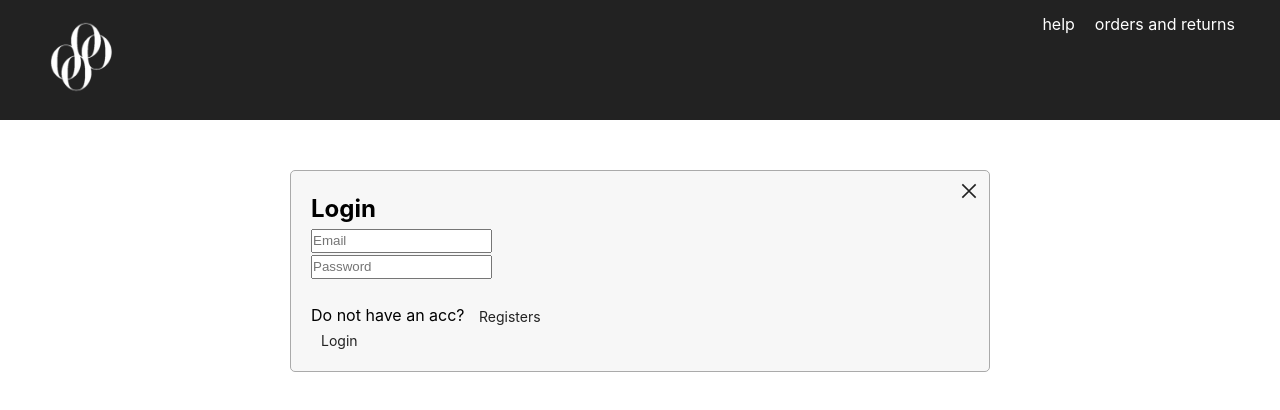
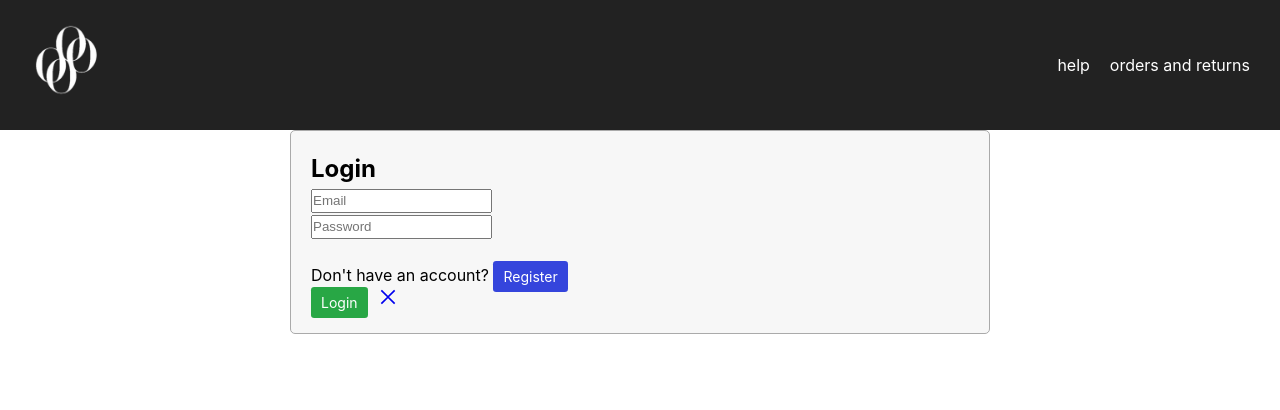
Before and after one commit to cheryl7114/instruments-shop-page, a React (Create React App) app in the folder client/: page /Login in a window 1280 px wide. Shown: the top 410 px of the page. Built offline with nearby package versions, Linux system fonts and the light colour scheme.

Commit message:
small changes

```diff
--- a/client/src/components/EditProduct.js
+++ b/client/src/components/EditProduct.js
@@ -68,7 +68,9 @@ export default class EditProduct extends Component {
                 category: this.state.category,
                 stock: this.state.stock,
                 price: this.state.price,
-                images: this.state.images
+                images: this.state.images.length > 0
+                    ? this.state.images
+                    : ["https://st4.depositphotos.com/14953852/24787/v/450/depositphotos_247872612-stock-illustration-no-image-available-icon-vector.jpg"] // ✅ Default image if empty
             }
 
             axios.put(`${SERVER_HOST}/products/${this.props.match.params.id}`, productObject, {headers:{"authorization":localStorage.token}})
@@ -230,15 +232,16 @@ export default class EditProduct extends Component {
                     </div>
 
                     {/* image preview */}
-                    {this.state.images.length > 0 && (
                     <div style={{ display: "flex", flexWrap: "wrap", gap: "10px", marginTop: "10px" }}>
-                            {this.state.images.map((url, index) => (
+                        {(this.state.images.length > 0 ? this.state.images : ["https://st4.depositphotos.com/14953852/24787/v/450/depositphotos_247872612-stock-illustration-no-image-available-icon-vector.jpg"])
+                            .map((url, index) => (
                                 <div key={index} style={{ position: "relative" }}>
                                     <img
                                         src={url}
                                         alt={`Product Preview ${index + 1}`}
                                         style={{ width: "150px", height: "auto" }}
                                     />
+                                    {this.state.images.length > 0 && ( // only show delete button if there are images
                                         <button
                                             type="button"
                                             style={{ position: "absolute", top: 0, right: 0, background: "red", color: "white" }}
@@ -250,10 +253,12 @@ export default class EditProduct extends Component {
                                         >
                                             X
                                         </button>
+                                    )}
                                 </div>
-                            ))}
+                            ))
+                        }
                     </div>
-                    )}
+
 
 
                     <LinkInClass value="Update" className="green-button" onClick={this.handleSubmit}/>
--- a/client/src/components/Login.js
+++ b/client/src/components/Login.js
@@ -83,14 +83,14 @@ export default class Login extends Component
                 /><br/><br/>
 
                 <div>
-                    <p>Do not have an acc? <Link className="blue-button" to={"/Register"}>Registers</Link></p>
+                    <p>Don't have an account? <Link className="blue-button" to={"/Register"}>Register</Link></p>
                 </div>
 
                 <LinkInClass value="Login" className="green-button" onClick={this.handleSubmit}/>
                 <Link className="close-button" to={"/DisplayAllCars"}>
                     <svg id="close" viewBox="0 0 18 24" width="20" height="20">
                         <title>close</title>
-                        <path d="m17 4-8 8 8 8M1 4l8 8-8 8" fill="none" stroke="currentColor" stroke-miterlimit="10" strokeWidth="2"></path>
+                        <path d="m17 4-8 8 8 8M1 4l8 8-8 8" fill="none" stroke="currentColor" strokeMiterlimit="10" strokeWidth="2"></path>
                     </svg>
                 </Link>
             </form>
--- a/client/src/css/App.css
+++ b/client/src/css/App.css
@@ -16,9 +16,7 @@
 }
 
 .form-container {
-  position: relative;
   border: thin solid #aaaaaa;
-  margin: 50px;
   padding: 20px;
   margin-left: auto;
   margin-right: auto;
@@ -34,12 +32,12 @@
 .green-button,
 .red-button,
 .blue-button {
-  padding:10px;
+  padding: 7px 10px;
   font-size: 0.875rem;
   line-height: normal;
   border-radius: 0.2rem;
-  background-color: none;
-  color: #222;
+  color: #fff;
+  background-color: #28a745;
   margin-right: 10px;
   position: relative;
   top: 1px;
@@ -47,56 +45,55 @@
   cursor: pointer;
 }
 
-/* .green-button {
+.green-button {
   background-color: #28a745;
-} */
+}
 
 .red-button {
   background-color: #dc3545;
-  color: #fff;
 }
 
-/* .blue-button {
+.blue-button {
   background-color: #3545dc;
-} */
+}
 
 .green-button:hover,
 .red-button:hover,
 .blue-button:hover {
   text-decoration: none;
-  color: #aaa;
+  color: #fff;
 }
 
-/* .green-button:hover {
+.green-button:hover {
   background-color: #107020;
-} */
+}
 
 .red-button:hover {
   background-color: #a01020;
 }
 
-/* .blue-button:hover {
+.blue-button:hover {
   background-color: #1020a0;
-} */
-
-.close-button {
-    position: absolute;
-    top: 10px;
-    right: 10px;
-    cursor: pointer;
-    text-decoration: none;
-    color: #222;
-}
-
-.close-button svg {
-    width: 20px;
-    height: 20px;
-    transition: transform 0.2s ease-in-out;
 }
 
 /* end of link buttons */
 input [type=button] {
   color: pink;
+}
+
+.product-grid {
+  display: grid;
+  grid-template-columns: repeat(auto-fill, minmax(200px, 1fr));
+  gap: 20px;
+  padding: 20px;
+}
+
+.product-card {
+  background: #fff;
+  border-radius: 10px;
+  padding: 15px;
+  text-align: center;
+  box-shadow: 0px 4px 8px rgba(0, 0, 0, 0.1);
 }
 
 /* table of cars */
@@ -138,13 +135,15 @@ input [type=button] {
 .navbar {
   display: flex;
   justify-content: space-between;
+  align-items: center;
   background-color: #222;
-  padding: 12px 45px;
-  color: #fff;
+  padding: 15px 30px;
+  color: white;
 }
 
 .logo {
-
+  font-size: 1.5rem;
+  font-weight: bold;
 }
 
 .nav-links {
@@ -158,13 +157,13 @@ input [type=button] {
 }
 
 .nav-links a {
-  color: #fff;
+  color: white;
   text-decoration: none;
   font-size: 1rem;
 }
 
 .nav-links a:hover {
-  color: #aaa;
+  color: #f4a261;
 }
 
 .cart-icon {
@@ -182,37 +181,6 @@ input [type=button] {
     flex-direction: column;
     gap: 10px;
   }
-}/*# sourceMappingURL=App.css.map */
-
-/*product grid*/
-.product-grid {
-  display: grid;
-  grid-template-columns: repeat(auto-fill, minmax(200px, 1fr));
-  gap: 20px;
-  padding: 20px;
 }
 
-.product-card {
-  background: #fff;
-  border-radius: 10px;
-  padding: 15px;
-  text-align: center;
-  box-shadow: 0px 4px 8px rgba(0, 0, 0, 0.1);
-}
-
-.product-image {
-  width: 100%;
-  height: 150px;
-  object-fit: cover;
-  border-radius: 8px;
-}
-
-.product-card h3 {
-  margin: 10px 0 5px;
-  font-size: 16px;
-}
-
-.product-card p {
-  color: #555;
-  font-size: 14px;
-}
+/*# sourceMappingURL=App.css.map */
--- a/client/src/css/App.scss
+++ b/client/src/css/App.scss
@@ -43,7 +43,7 @@
   border-radius: 0.2rem;
   color: #fff;
   background-color: #28a745;
-  border-color: #28a745;
+  //border-color: #28a745;
   margin-right: 10px;
   position: relative;
   top: 1px;
@@ -98,7 +98,20 @@ input [type="button"]
   color:pink;
 }
 
+.product-grid {
+  display: grid;
+  grid-template-columns: repeat(auto-fill, minmax(200px, 1fr));
+  gap: 20px;
+  padding: 20px;
+}
 
+.product-card {
+  background: #fff;
+  border-radius: 10px;
+  padding: 15px;
+  text-align: center;
+  box-shadow: 0px 4px 8px rgba(0, 0, 0, 0.1);
+}
 
 
 
```
Also changed, not shown: 1 other file (tests, documents, lock files or other folders). Lines whose indentation alone changed are shown as unchanged.
